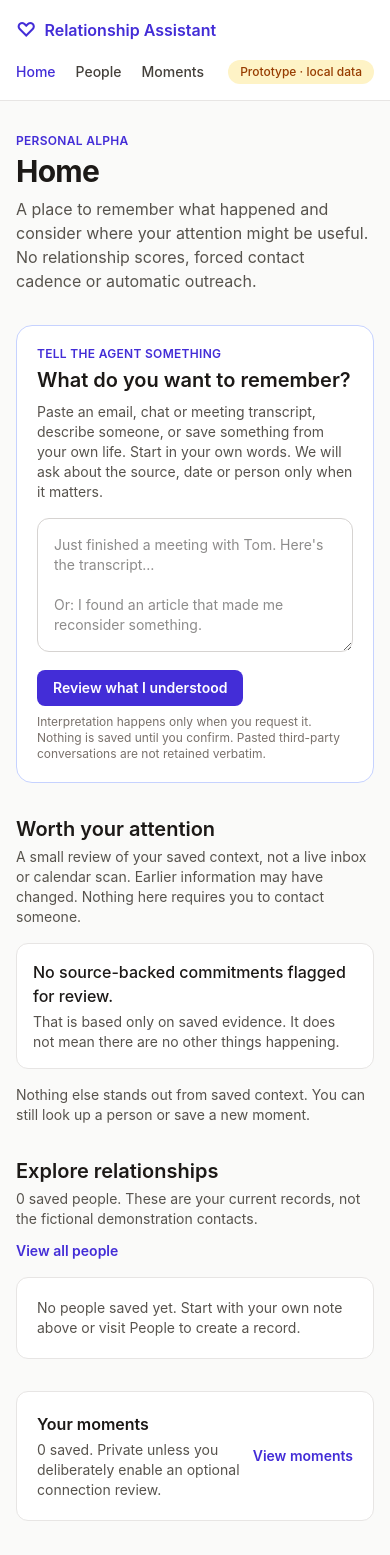
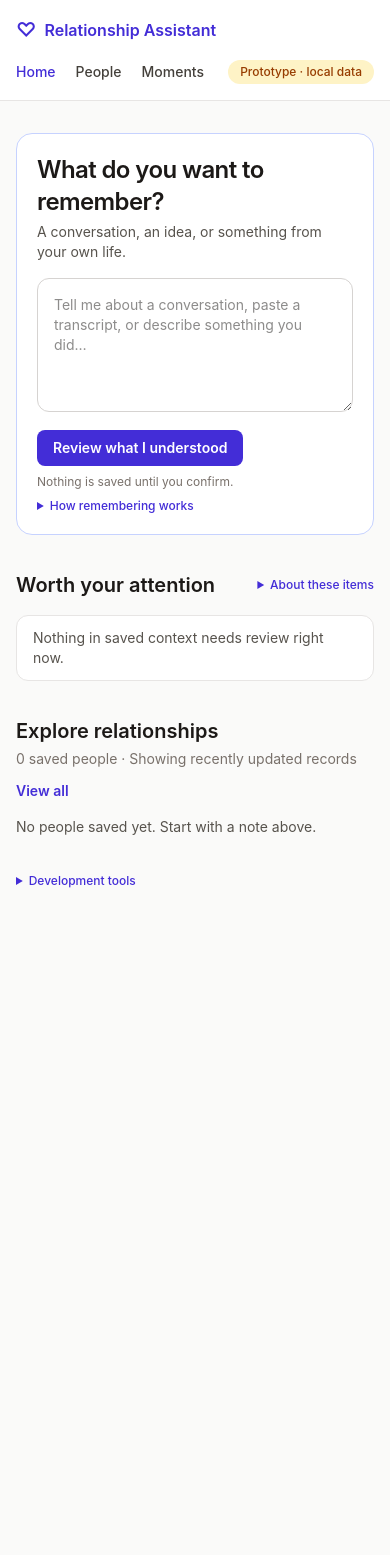
Before and after one commit to jjhonson/relationship-assistant, a Next.js app: page / in a window 390 px wide. Shown: the top 1555 px of the page. After the commit the page ends 921 px from the top, so only its background shows below. Built offline with nearby package versions, Linux system fonts and the light colour scheme.

Commit message:
refine: trim Home copy and reveal context only when requested

```diff
--- a/src/app/HomeCapture.tsx
+++ b/src/app/HomeCapture.tsx
@@ -97,35 +97,36 @@ export default function HomeCapture({ people }: { people: HomePersonChoice[] })
 
   return (
     <section className="rounded-2xl border border-indigo-200 bg-white p-5 sm:p-6">
-      <p className="text-xs font-semibold uppercase tracking-wide text-indigo-700">Tell the agent something</p>
-      <h2 className="mt-1 text-xl font-semibold text-stone-900">What do you want to remember?</h2>
-      <p className="mt-2 max-w-3xl text-sm text-stone-600">
-        Paste an email, chat or meeting transcript, describe someone, or save something from your own life.
-        Start in your own words. We will ask about the source, date or person only when it matters.
-      </p>
+      <h1 className="text-2xl font-semibold tracking-tight text-stone-900">What do you want to remember?</h1>
+      <p className="mt-1 text-sm text-stone-600">A conversation, an idea, or something from your own life.</p>
       <form onSubmit={review} className="mt-4 space-y-3">
         <label className="sr-only" htmlFor="home-capture-input">Your text or pasted conversation</label>
         <textarea id="home-capture-input" value={text} required maxLength={80000}
           onChange={(event) => changedText(event.target.value)} rows={5}
           className="w-full rounded-xl border border-stone-300 bg-white p-4 text-sm"
-          placeholder={"Just finished a meeting with Tom. Here's the transcript…\n\nOr: I found an article that made me reconsider something."} />
+          placeholder={"Tell me about a conversation, paste a transcript, or describe something you did…"} />
         <button type="submit" disabled={reviewPending || savePending}
           className="rounded-lg bg-indigo-700 px-4 py-2 text-sm font-semibold text-white hover:bg-indigo-800 disabled:opacity-50">
           {reviewPending ? "Interpreting…" : "Review what I understood"}
         </button>
       </form>
-      <p className="mt-2 text-xs text-stone-500">
-        Interpretation happens only when you request it. Nothing is saved until you confirm.
-        Pasted third-party conversations are not retained verbatim.
-      </p>
+      <p className="mt-2 text-xs text-stone-500">Nothing is saved until you confirm.</p>
+      <details className="mt-2 text-xs text-stone-600">
+        <summary className="cursor-pointer font-medium text-indigo-700">How remembering works</summary>
+        <p className="mt-2 max-w-2xl">
+          Review begins only when you click the button. We may ask which person, source or date you mean.
+          Pasted conversations are reduced to sourced relationship memory without storing the original transcript.
+          Your own notes can retain their wording; personal moments are private by default. Nothing is sent to anyone.
+        </p>
+      </details>
 
       {interpretation && (
         <div aria-live="polite" className="mt-5 rounded-xl border border-indigo-200 bg-indigo-50/40 p-4">
-          <h3 className="font-semibold text-stone-900">Here&apos;s what I understood</h3>
+          <h2 className="font-semibold text-stone-900">Here&apos;s what I understood</h2>
           {interpretation.summary && <p className="mt-2 text-sm text-stone-800">{interpretation.summary}</p>}
-          <p className="mt-2 text-sm text-stone-700">
-            Suggested type: <strong>{kinds.find((item) => item.value === interpretation.kind)?.label ??
-              "Needs clarification"}</strong>
+          <p className="mt-2 text-xs text-stone-600">
+            <span className="font-medium">Type:</span>{" "}
+            {kinds.find((item) => item.value === interpretation.kind)?.label ?? "Needs clarification"}
           </p>
 
           {!kind && (
@@ -159,7 +160,7 @@ export default function HomeCapture({ people }: { people: HomePersonChoice[] })
                   )}
                 </label>
               ) : (
-                <p>Person: <strong>{selectedPerson?.label}</strong> (suggested from text or selected by you)</p>
+                <p>Person: <strong>{selectedPerson?.label}</strong></p>
               )}
               {needsDate && (
                 <label className="block font-medium text-stone-800">
@@ -171,27 +172,25 @@ export default function HomeCapture({ people }: { people: HomePersonChoice[] })
               )}
               {interactionDate && <p>Date: <strong>{interactionDate}</strong></p>}
               <p>Source: <strong>{PASTED_CONVERSATION_SOURCES.find((item) => item.value === source)?.label ??
-                "Source unspecified"}</strong> (inferred, not independently verified)</p>
-              <p className="text-xs text-stone-500">
-                Only structured relationship memory and a source label will be saved. Other people named in the text won&apos;t be added automatically.
-              </p>
+                "Source unspecified"}</strong> <span className="text-xs text-stone-500">(inferred)</span></p>
+              <p className="text-xs text-stone-500">Only extracted context is saved, not the original transcript.</p>
             </div>
           )}
           {kind === "note" && (
             <p className="mt-3 text-sm text-stone-700">
               {selectedPerson
                 ? "Your original note will be saved about " + selectedPerson.label + "."
-                : "Your own note can begin a new relationship record. The resulting people will be available for review."}
+                : "Your own note may begin a new relationship record for review."}
             </p>
           )}
           {kind === "moment" && (
             <p className="mt-3 text-sm text-stone-700">
-              This will be saved privately as something from your own life. No match or outreach happens automatically.
+              Private by default. No automatic matching or outreach.
             </p>
           )}
 
           <details className="mt-4 border-t border-indigo-100 pt-3">
-            <summary className="cursor-pointer text-sm font-medium text-indigo-700">Correct the interpretation</summary>
+            <summary className="cursor-pointer text-sm font-medium text-indigo-700">Edit details</summary>
             <div className="mt-3 space-y-3 text-sm">
               <label className="block font-medium">
                 What kind of material is this?
--- a/src/app/page.tsx
+++ b/src/app/page.tsx
@@ -1,170 +1,163 @@
 import Link from "next/link";
 import HomeCapture from "./HomeCapture";
 import { selectHomeAttention, type HomeAttentionItem } from "@/lib/home-attention";
-import { listPersonalMoments, listRelationships } from "@/lib/relationship-store";
+import { listRelationships } from "@/lib/relationship-store";
 
 export const dynamic = "force-dynamic";
 
-function EvidenceNote({ item }: { item: HomeAttentionItem }) {
-  const evidence = item.evidence[0];
-  if (!evidence) return null;
+/** Reveal provenance on demand instead of repeating source explanations on every item. */
+function EvidenceDetails({ item }: { item: HomeAttentionItem }) {
+  return (
+    <details className="mt-2 text-xs text-stone-600">
+      <summary className="cursor-pointer font-medium text-indigo-700">Saved context</summary>
+      <p className="mt-2">{item.detail}</p>
+      <ul className="mt-1 space-y-1">
+        {item.evidence.map((evidence) => {
           const captureId = evidence.id.startsWith("capture:") ? evidence.id.slice("capture:".length) : null;
           return (
-    <p className="mt-2 text-xs text-stone-500">
-      Saved evidence: {evidence.label} · {evidence.observedAt || "Date not recorded"}
+            <li key={evidence.id}>
+              {evidence.label} · {evidence.observedAt || "Date not recorded"}
               {captureId && (
                 <>
                   {" · "}
-          <Link className="font-medium text-indigo-700 hover:underline"
-            href={"/captures/" + encodeURIComponent(captureId)}>View note</Link>
+                  <Link href={"/captures/" + encodeURIComponent(captureId)}
+                    className="font-medium text-indigo-700 hover:underline">View note</Link>
                 </>
               )}
-    </p>
+            </li>
+          );
+        })}
+      </ul>
+    </details>
   );
 }
 
 export default async function HomePage() {
-  const [relationships, moments] = await Promise.all([listRelationships(), listPersonalMoments()]);
+  const relationships = await listRelationships();
   const attention = selectHomeAttention(relationships, process.env.RELATIONSHIP_USER_LABEL ?? "Jason");
   const recentlyUpdated = [...relationships]
     .sort((a, b) => b.updatedAt.localeCompare(a.updatedAt) || a.personLabel.localeCompare(b.personLabel))
     .slice(0, 6);
+  const noAttention = attention.commitments.length === 0 && attention.possibleSubjects.length === 0;
 
   return (
-    <div className="space-y-8">
-      <header>
-        <p className="text-xs font-semibold uppercase tracking-wide text-indigo-700">Personal alpha</p>
-        <h1 className="mt-1 text-3xl font-bold tracking-tight">Home</h1>
-        <p className="mt-2 max-w-3xl text-stone-600">
-          A place to remember what happened and consider where your attention might be useful.
-          No relationship scores, forced contact cadence or automatic outreach.
-        </p>
-      </header>
-
+    <div className="space-y-9">
       <HomeCapture people={relationships.map((person) => ({
         id: person.id, label: person.personLabel,
       }))} />
 
       <section aria-labelledby="attention-heading" className="space-y-4">
-        <div>
-          <h2 id="attention-heading" className="text-xl font-semibold text-stone-900">Worth your attention</h2>
-          <p className="mt-1 text-sm text-stone-600">
-            A small review of your saved context, not a live inbox or calendar scan.
-            Earlier information may have changed. Nothing here requires you to contact someone.
+        <div className="flex flex-wrap items-center justify-between gap-3">
+          <h2 id="attention-heading" className="text-xl font-semibold text-stone-900">
+            Worth your attention
+          </h2>
+          <details className="text-xs text-stone-600">
+            <summary className="cursor-pointer font-medium text-indigo-700">About these items</summary>
+            <p className="mt-2 max-w-sm">
+              Based on earlier saved context, not a live inbox or calendar check.
+              These are possibilities to review, never contact obligations.
             </p>
+          </details>
         </div>
 
-        {attention.commitments.length > 0 ? (
-          <div className="space-y-3">
-            <h3 className="text-sm font-semibold uppercase tracking-wide text-stone-600">Recorded commitments to review</h3>
+        {attention.commitments.length > 0 && (
+          <div className="space-y-2">
+            <h3 className="text-xs font-semibold uppercase tracking-wide text-stone-500">
+              Recorded commitments
+            </h3>
+            <ul className="divide-y divide-stone-200 rounded-xl border border-stone-200 bg-white px-4">
               {attention.commitments.map((item) => (
-              <div key={item.id} className="rounded-xl border border-stone-200 bg-white p-4">
-                <p className="text-xs font-medium text-indigo-700">{item.personLabel}</p>
+                <li key={item.id} className="flex flex-wrap items-start justify-between gap-3 py-4">
+                  <div className="min-w-0 flex-1">
+                    <p className="text-xs font-medium text-stone-500">{item.personLabel} · Needs verification</p>
                     <p className="mt-1 font-medium text-stone-900">{item.subject}</p>
-                <p className="mt-1 text-sm text-stone-600">{item.detail}</p>
-                <EvidenceNote item={item} />
+                    <EvidenceDetails item={item} />
+                  </div>
                   <Link href={"/relationships/" + encodeURIComponent(item.relationshipId)}
-                  className="mt-3 inline-block text-sm font-semibold text-indigo-700 hover:underline">
-                  Review context
-                </Link>
-              </div>
-            ))}
-          </div>
-        ) : (
-          <div className="rounded-xl border border-stone-200 bg-white p-4">
-            <p className="font-medium text-stone-900">No source-backed commitments flagged for review.</p>
-            <p className="mt-1 text-sm text-stone-600">
-              That is based only on saved evidence. It does not mean there are no other things happening.
-            </p>
-          </div>
-        )}
-
-        {attention.possibleSubjects.length > 0 && (
-          <div className="space-y-3 pt-2">
-            <h3 className="text-sm font-semibold uppercase tracking-wide text-stone-600">Possible subjects to explore</h3>
-            <p className="text-sm text-stone-600">
-              These are previously recorded threads, not newly verified events or suggested obligations.
-              Open a person to request an evidence-backed connection review.
-            </p>
-            <ul className="grid gap-3 md:grid-cols-2">
-              {attention.possibleSubjects.map((item) => (
-                <li key={item.id} className="rounded-xl border border-stone-200 bg-white p-4">
-                  <p className="text-xs font-medium text-indigo-700">{item.personLabel}</p>
-                  <h4 className="mt-1 font-semibold text-stone-900">{item.subject}</h4>
-                  <p className="mt-1 line-clamp-3 text-sm text-stone-600">{item.detail}</p>
-                  <EvidenceNote item={item} />
-                  <Link href={"/relationships/" + encodeURIComponent(item.relationshipId)}
-                    className="mt-3 inline-block text-sm font-semibold text-indigo-700 hover:underline">
-                    Explore with this person
+                    className="shrink-0 text-sm font-semibold text-indigo-700 hover:underline">
+                    Review
                   </Link>
                 </li>
               ))}
             </ul>
           </div>
         )}
-        {attention.commitments.length === 0 && attention.possibleSubjects.length === 0 && (
-          <p className="text-sm text-stone-600">
-            Nothing else stands out from saved context. You can still look up a person or save a new moment.
+
+        {attention.commitments.length === 0 && !noAttention && (
+          <p className="text-sm text-stone-500">No recorded commitments flagged.</p>
+        )}
+
+        {attention.possibleSubjects.length > 0 && (
+          <div className="space-y-2">
+            <h3 className="text-xs font-semibold uppercase tracking-wide text-stone-500">
+              Possible subjects to explore
+            </h3>
+            <ul className="divide-y divide-stone-200 rounded-xl border border-stone-200 bg-white px-4">
+              {attention.possibleSubjects.map((item) => (
+                <li key={item.id} className="flex flex-wrap items-start justify-between gap-3 py-4">
+                  <div className="min-w-0 flex-1">
+                    <p className="text-xs font-medium text-stone-500">
+                      {item.personLabel} · Previously recorded, not confirmed current
+                    </p>
+                    <p className="mt-1 font-medium text-stone-900">{item.subject}</p>
+                    <EvidenceDetails item={item} />
+                  </div>
+                  <Link href={"/relationships/" + encodeURIComponent(item.relationshipId)}
+                    className="shrink-0 text-sm font-semibold text-indigo-700 hover:underline">
+                    Explore
+                  </Link>
+                </li>
+              ))}
+            </ul>
+          </div>
+        )}
+
+        {noAttention && (
+          <p className="rounded-xl border border-stone-200 bg-white px-4 py-3 text-sm text-stone-600">
+            Nothing in saved context needs review right now.
           </p>
         )}
       </section>
 
-      <section aria-labelledby="people-heading">
+      <section aria-labelledby="people-heading" className="space-y-4">
         <div className="flex flex-wrap items-end justify-between gap-3">
           <div>
             <h2 id="people-heading" className="text-xl font-semibold">Explore relationships</h2>
-            <p className="mt-1 text-sm text-stone-600">
-              {relationships.length} saved {relationships.length === 1 ? "person" : "people"}.
-              These are your current records, not the fictional demonstration contacts.
+            <p className="mt-1 text-sm text-stone-500">
+              {relationships.length} saved {relationships.length === 1 ? "person" : "people"} ·
+              Showing recently updated records
             </p>
           </div>
           <Link href="/relationships" className="text-sm font-semibold text-indigo-700 hover:underline">
-            View all people
+            View all
           </Link>
         </div>
         {recentlyUpdated.length > 0 ? (
-          <ul className="mt-4 grid gap-3 sm:grid-cols-2 lg:grid-cols-3">
+          <ul className="grid gap-x-6 sm:grid-cols-2">
             {recentlyUpdated.map((person) => (
-              <li key={person.id}>
+              <li key={person.id} className="border-b border-stone-200">
                 <Link href={"/relationships/" + encodeURIComponent(person.id)}
-                  className="block h-full rounded-xl border border-stone-200 bg-white p-4 hover:border-indigo-300 focus-visible:outline-2 focus-visible:outline-indigo-700">
-                  <h3 className="font-semibold text-stone-900">{person.personLabel}</h3>
-                  <p className="mt-1 text-xs text-stone-600">
-                    {person.labelAuthority === "user-confirmed" && person.relationshipContexts.length
-                      ? person.relationshipContexts.join(" · ")
-                      : "Relationship context needs review"}
-                  </p>
-                  <p className="mt-2 text-xs text-stone-500">
-                    {person.lastInteractionAt ? "Last recorded interaction: " + person.lastInteractionAt
-                      : "No recorded interaction date"}
-                  </p>
+                  className="flex items-center justify-between gap-3 py-3 hover:text-indigo-700 focus-visible:outline-2 focus-visible:outline-indigo-700">
+                  <span className="min-w-0">
+                    <span className="block font-medium text-stone-900">{person.personLabel}</span>
+                    {person.lastInteractionAt && (
+                      <span className="mt-1 block text-xs text-stone-500">
+                        Last recorded contact: {person.lastInteractionAt}
+                      </span>
+                    )}
+                  </span>
+                  <span aria-hidden className="text-lg text-stone-400">›</span>
                 </Link>
               </li>
             ))}
           </ul>
         ) : (
-          <p className="mt-4 rounded-xl border border-stone-200 bg-white p-5 text-sm text-stone-600">
-            No people saved yet. Start with your own note above or visit People to create a record.
-          </p>
+          <p className="text-sm text-stone-600">No people saved yet. Start with a note above.</p>
         )}
       </section>
 
-      <section className="rounded-xl border border-stone-200 bg-white p-5">
-        <div className="flex items-center justify-between gap-3">
-          <div>
-            <h2 className="font-semibold text-stone-900">Your moments</h2>
-            <p className="mt-1 text-sm text-stone-600">
-              {moments.length} saved. Private unless you deliberately enable an optional connection review.
-            </p>
-          </div>
-          <Link href="/moments" className="shrink-0 text-sm font-semibold text-indigo-700 hover:underline">
-            View moments
-          </Link>
-        </div>
-      </section>
-
-      <details className="text-sm text-stone-600">
-        <summary className="cursor-pointer font-medium text-indigo-700">Development experiments</summary>
+      <details className="text-xs text-stone-600">
+        <summary className="cursor-pointer font-medium text-indigo-700">Development tools</summary>
         <nav aria-label="Development experiments" className="mt-3 flex flex-wrap gap-4">
           <Link href="/discover" className="hover:underline">Gmail discovery</Link>
           <Link href="/pilot" className="hover:underline">Fictional context pilot</Link>
```
Lines whose indentation alone changed are shown as unchanged.
